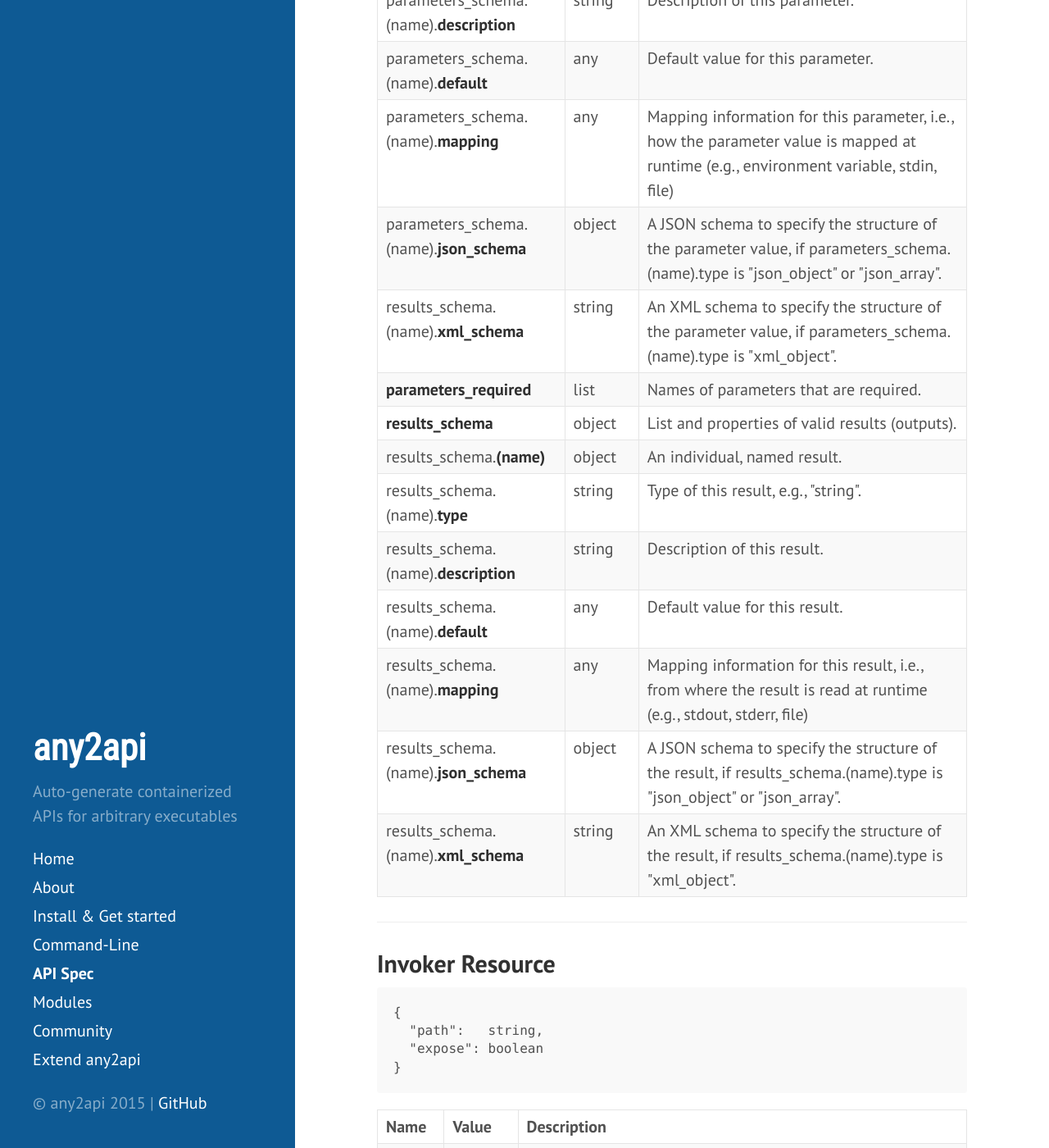
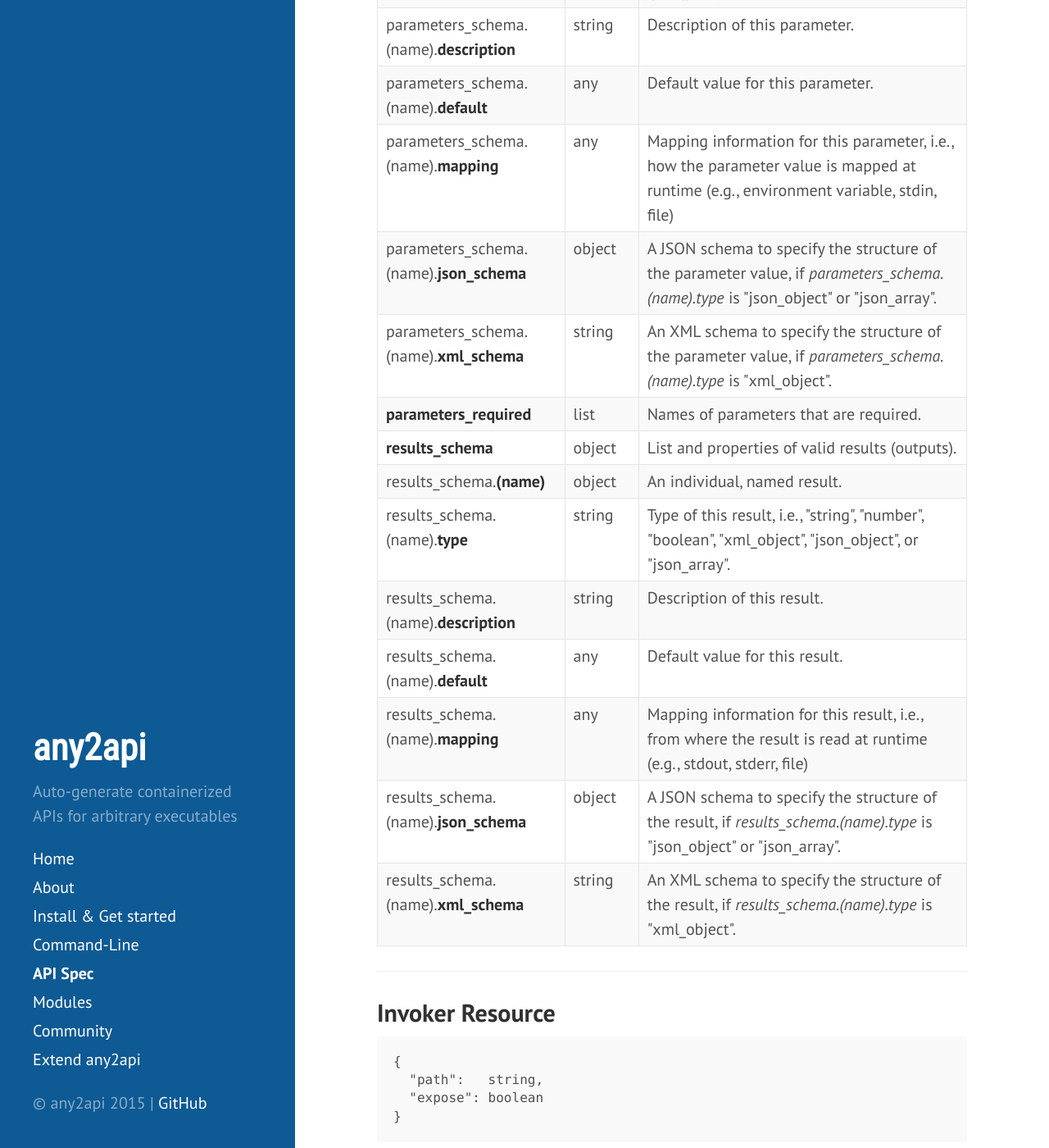
Before and after one commit to any2api/any2api.github.io, a Jekyll site: the page built from api-spec.md, in a window 1280 px wide and 1400 px high, scrolled down 3248 px. Shown: the whole window at 82% size. Built offline with Jekyll 4.4.1, drawn with Linux system fonts in a browser that asks for light colours; Markdown is read by kramdown in place of the engine named in the settings; some of the changed text lies outside the part shown.

Commit message:
valid types for parameters and results specified

```diff
--- a/api-spec.md
+++ b/api-spec.md
@@ -192,7 +192,7 @@ In the following the complete structure of an API spec is explained in detail.
     <tr>
       <td>parameters_schema.(name).<strong>type</strong></td>
       <td>string</td>
-      <td>Type of this parameter, e.g., "string".</td>
+      <td>Type of this parameter, i.e., "string", "number", "boolean", "xml_object", "json_object", or "json_array".</td>
     </tr>
     <tr>
       <td>parameters_schema.(name).<strong>description</strong></td>
@@ -212,12 +212,12 @@ In the following the complete structure of an API spec is explained in detail.
     <tr>
       <td>parameters_schema.(name).<strong>json_schema</strong></td>
       <td>object</td>
-      <td>A JSON schema to specify the structure of the parameter value, if parameters_schema.(name).type is "json_object" or "json_array".</td>
+      <td>A JSON schema to specify the structure of the parameter value, if <em>parameters_schema.(name).type</em> is "json_object" or "json_array".</td>
     </tr>
     <tr>
-      <td>results_schema.(name).<strong>xml_schema</strong></td>
+      <td>parameters_schema.(name).<strong>xml_schema</strong></td>
       <td>string</td>
-      <td>An XML schema to specify the structure of the parameter value, if parameters_schema.(name).type is "xml_object".</td>
+      <td>An XML schema to specify the structure of the parameter value, if <em>parameters_schema.(name).type</em> is "xml_object".</td>
     </tr>
     <tr>
       <td><strong>parameters_required</strong></td>
@@ -237,7 +237,7 @@ In the following the complete structure of an API spec is explained in detail.
     <tr>
       <td>results_schema.(name).<strong>type</strong></td>
       <td>string</td>
-      <td>Type of this result, e.g., "string".</td>
+      <td>Type of this result, i.e., "string", "number", "boolean", "xml_object", "json_object", or "json_array".</td>
     </tr>
     <tr>
       <td>results_schema.(name).<strong>description</strong></td>
@@ -257,12 +257,12 @@ In the following the complete structure of an API spec is explained in detail.
     <tr>
       <td>results_schema.(name).<strong>json_schema</strong></td>
       <td>object</td>
-      <td>A JSON schema to specify the structure of the result, if results_schema.(name).type is "json_object" or "json_array".</td>
+      <td>A JSON schema to specify the structure of the result, if <em>results_schema.(name).type</em> is "json_object" or "json_array".</td>
     </tr>
     <tr>
       <td>results_schema.(name).<strong>xml_schema</strong></td>
       <td>string</td>
-      <td>An XML schema to specify the structure of the result, if results_schema.(name).type is "xml_object".</td>
+      <td>An XML schema to specify the structure of the result, if <em>results_schema.(name).type</em> is "xml_object".</td>
     </tr>
   </tbody>
 </table>
```
